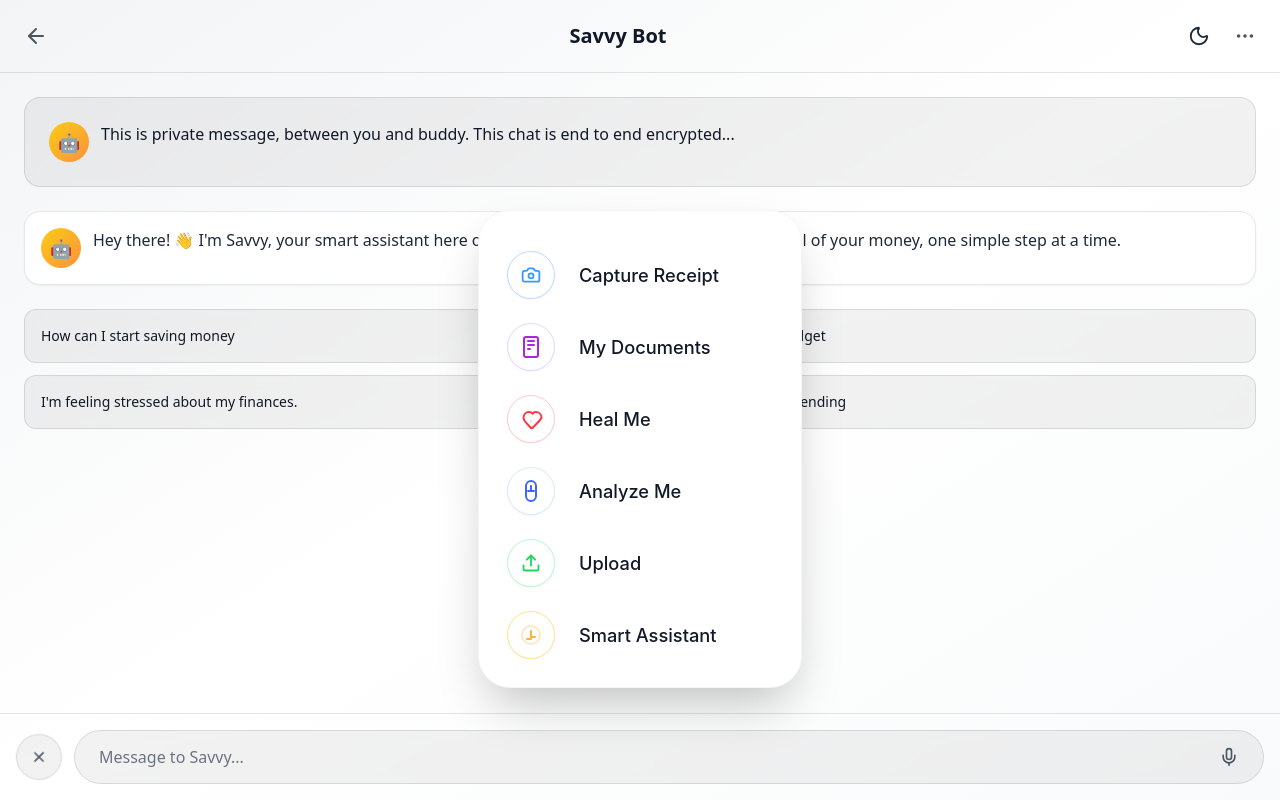
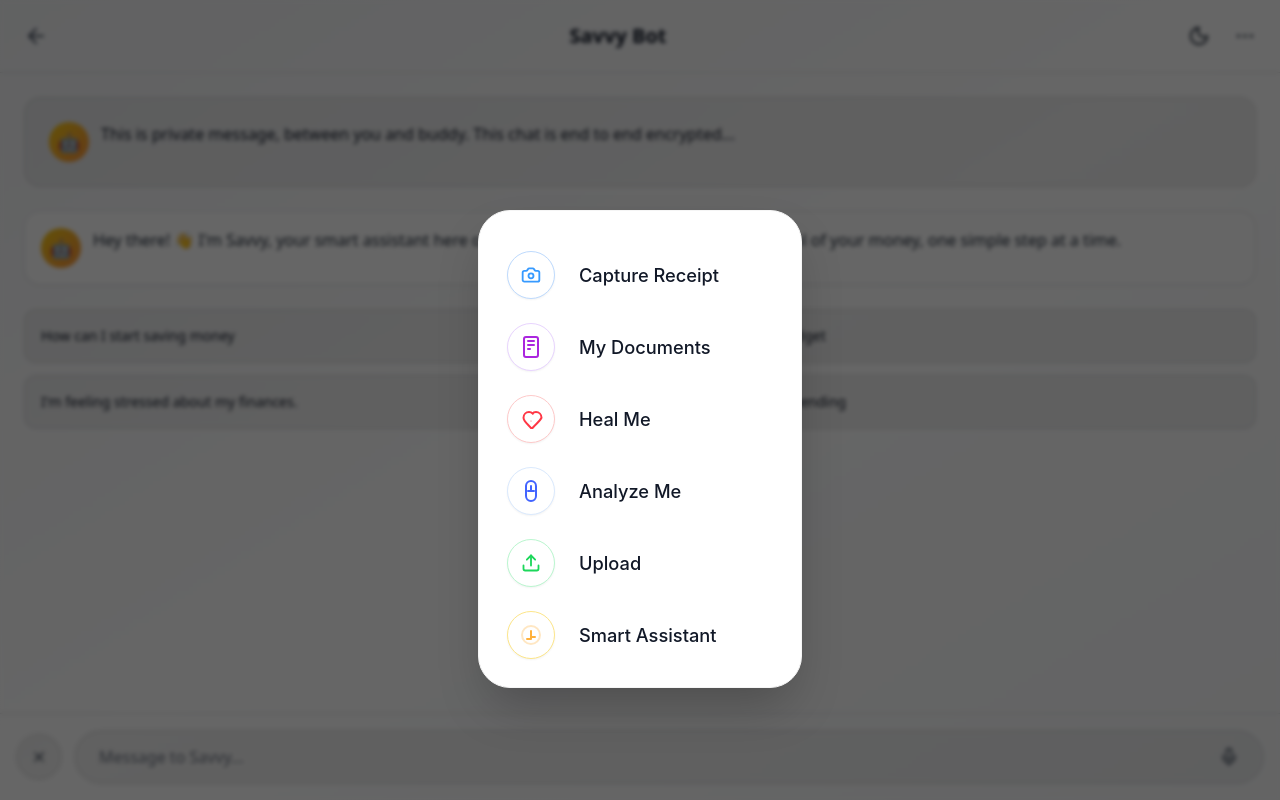
Before and after one commit to digitalboomster/savvy-bot-canvas-remake, a React (Vite) app: page /chat in a window 1280 px wide. Both pictures are taken after a click on the button 39 px from the left and 757 px from the top of the page. Built offline with nearby package versions, Linux system fonts and the light colour scheme.

Commit message:
Feat: Darken background on feature box appearance
Add a darkening effect to the background when the feature box is displayed, improving visual clarity.

```diff
--- a/src/components/ChatFeaturesMenu.tsx
+++ b/src/components/ChatFeaturesMenu.tsx
@@ -41,7 +41,7 @@ type Feature = {
   key: string;
   label: string;
   icon: React.ReactNode;
-  iconBgClass: string; // for the background circle
+  iconBgClass: string;
   iconBorder: string;
 };
 
@@ -106,6 +106,18 @@ const ChatFeaturesMenu: React.FC<ChatFeaturesMenuProps> = ({
   if (!open) return null;
   return (
     <>
+      {/* Overlay */}
+      <div
+        className="fixed inset-0 z-40 bg-black/60 animate-fade-in transition-opacity"
+        style={{
+          // support both dark and light mode
+          backdropFilter: 'blur(2px)',
+          WebkitBackdropFilter: 'blur(2px)'
+        }}
+        aria-hidden="true"
+        onClick={onClose}
+      />
+      {/* Menu */}
       <div
         className={`
           fixed left-1/2 bottom-28 z-50 animate-fade-in
@@ -155,12 +167,12 @@ const ChatFeaturesMenu: React.FC<ChatFeaturesMenuProps> = ({
           </div>
         </div>
       </div>
-      {/* Overlay for outside click */}
+      {/* Accessible close button (not visually necessary with overlay but kept for accessibility) */}
       <button
         className="fixed inset-0 z-40"
         tabIndex={-1}
         aria-label="Close features menu"
-        style={{ background: "transparent", pointerEvents: "auto" }}
+        style={{ background: "transparent", pointerEvents: "none" }}
         onClick={onClose}
       />
     </>
```
